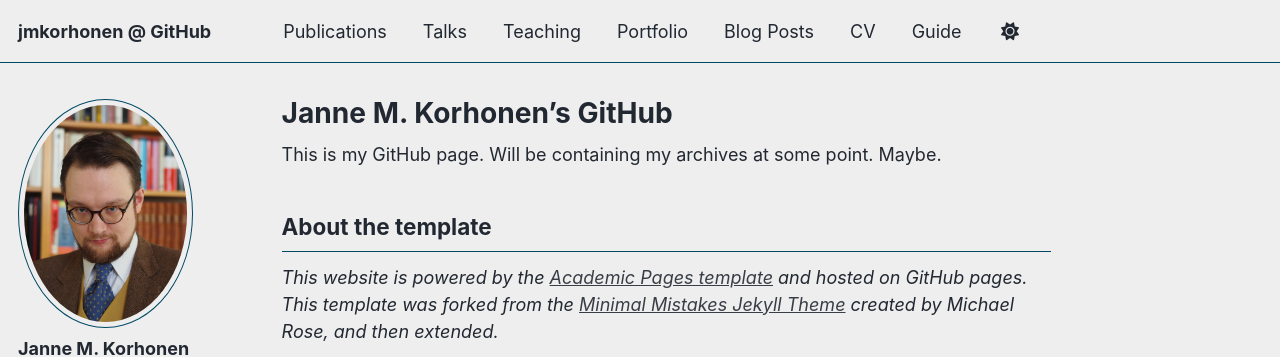
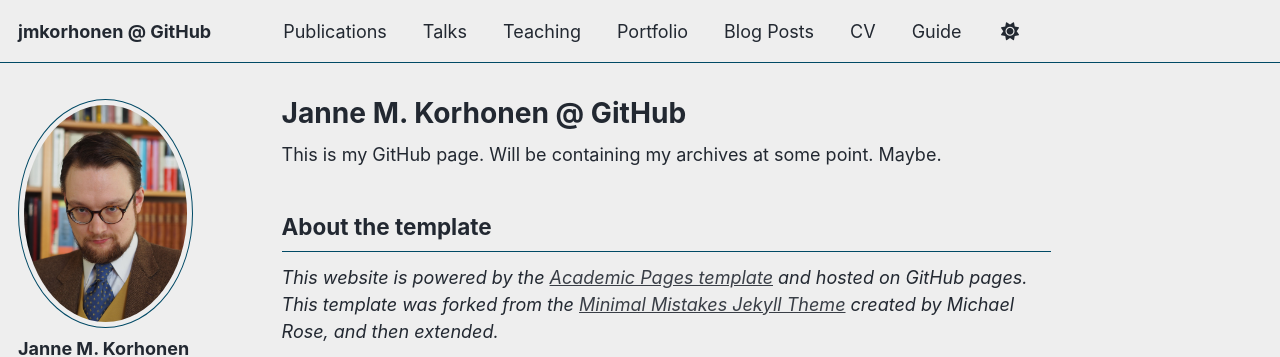
Before and after one commit to jmkorhonen/jmkorhonen.github.io, a Jekyll site: the page built from _pages/about.md, in a window 1280 px wide. Shown: the top 357 px of the page. Built offline with Jekyll 4.4.1, drawn with Linux system fonts in a browser that asks for light colours; a script that is not in the unit is left out.

```diff
--- a/_pages/about.md
+++ b/_pages/about.md
@@ -1,6 +1,6 @@
 ---
 permalink: /
-title: "Janne M. Korhonen's GitHub"
+title: "Janne M. Korhonen @ GitHub"
 author_profile: true
 redirect_from:
   - /about/
```
